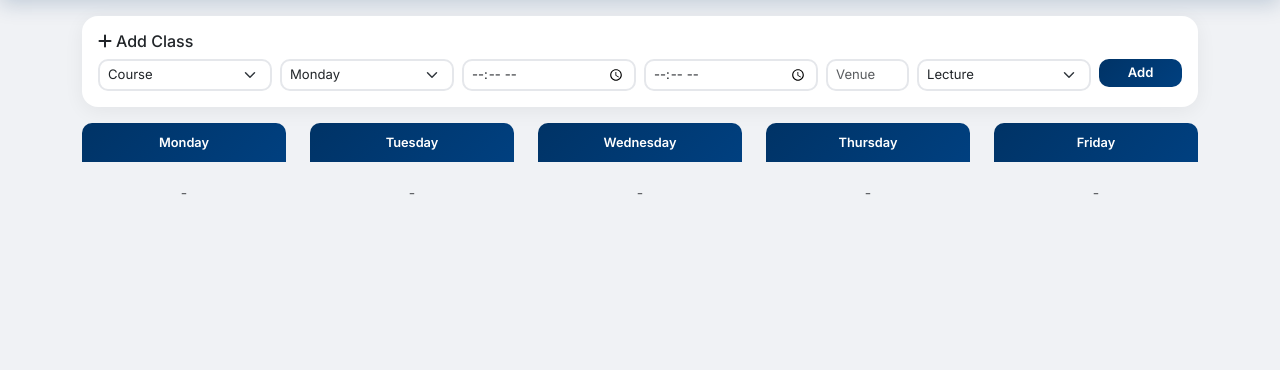
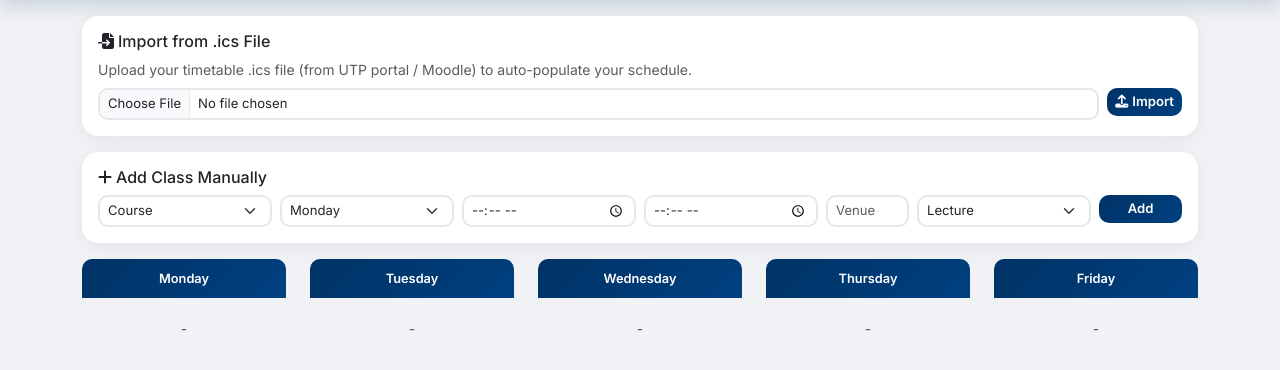
Before and after one commit to IskandarAbdullah/utpcalc, a Flask app: page /timetable in a window 1280 px wide. Shown: the part 64-434 px from the top of the page. Run offline with Flask 3, Linux system fonts and the light colour scheme; a user stored in the database is signed in; data comes from the database, SQL or seed files in the repository; data that the repository does not hold is empty; some libraries are stand-ins or nearby versions.

Commit message:
Add ICS import to timetable page

```diff
--- a/app.py
+++ b/app.py
@@ -926,6 +926,109 @@ def delete_timetable(entry_id):
     return jsonify({'message': 'Deleted'})
 
 
+@app.route('/api/timetable/import-ics', methods=['POST'])
+@login_required
+def import_timetable_ics():
+    """Import timetable from .ics file (recurring weekly classes)."""
+    user = get_current_user()
+
+    if 'ics' not in request.files:
+        return jsonify({'error': 'No .ics file uploaded'}), 400
+
+    ics_file = request.files['ics']
+    if not ics_file.filename.lower().endswith('.ics'):
+        return jsonify({'error': 'File must be .ics'}), 400
+
+    try:
+        content = ics_file.read().decode('utf-8')
+        from datetime import datetime as dt_type
+        import re as re_mod
+
+        entries_added = 0
+        day_names = ['monday', 'tuesday', 'wednesday', 'thursday', 'friday', 'saturday', 'sunday']
+
+        vevent_pattern = r'BEGIN:VEVENT(.*?)END:VEVENT'
+        vevents = re_mod.findall(vevent_pattern, content, re_mod.DOTALL)
+
+        for vevent in vevents:
+            summary_match = re_mod.search(r'SUMMARY:(.*?)(?:\r?\n)', vevent)
+            dtstart_match = re_mod.search(r'DTSTART[^:]*:(.*?)(?:\r?\n)', vevent)
+            dtend_match = re_mod.search(r'DTEND[^:]*:(.*?)(?:\r?\n)', vevent)
+            location_match = re_mod.search(r'LOCATION:(.*?)(?:\r?\n)', vevent)
+
+            if not summary_match or not dtstart_match:
+                continue
+
+            title = summary_match.group(1).strip()
+            dtstart_raw = dtstart_match.group(1).strip()
+            location = location_match.group(1).strip() if location_match else ''
+
+            # Parse datetime
+            start_time = ''
+            end_time = ''
+            day = ''
+            try:
+                if 'T' in dtstart_raw:
+                    dt = dt_type.strptime(dtstart_raw[:15], '%Y%m%dT%H%M%S')
+                    day = day_names[dt.weekday()]
+                    start_time = dt.strftime('%H:%M')
+                else:
+                    dt = dt_type.strptime(dtstart_raw[:8], '%Y%m%d')
+                    day = day_names[dt.weekday()]
+            except (ValueError, IndexError):
+                continue
+
+            if dtend_match:
+                try:
+                    dtend_raw = dtend_match.group(1).strip()
+                    if 'T' in dtend_raw:
+                        dt_end = dt_type.strptime(dtend_raw[:15], '%Y%m%dT%H%M%S')
+                        end_time = dt_end.strftime('%H:%M')
+                except (ValueError, IndexError):
+                    pass
+
+            # Extract course code from title
+            course_code = ''
+            code_match = re_mod.search(r'[A-Z]{2,3}\d{4}', title)
+            if code_match:
+                course_code = code_match.group(0)
+
+            # Determine class type
+            title_lower = title.lower()
+            class_type = 'lecture'
+            if 'tutorial' in title_lower or 'tut' in title_lower:
+                class_type = 'tutorial'
+            elif 'lab' in title_lower or 'practical' in title_lower:
+                class_type = 'lab'
+
+            # Check if already exists (avoid duplicates)
+            existing = Timetable.query.filter_by(
+                user_id=user.id, course_code=course_code or title[:10],
+                day=day, start_time=start_time
+            ).first()
+            if existing:
+                continue
+
+            entry = Timetable(
+                course_code=course_code or title[:10],
+                course_name=title,
+                day=day,
+                start_time=start_time,
+                end_time=end_time,
+                venue=location,
+                class_type=class_type,
+                user_id=user.id
+            )
+            db.session.add(entry)
+            entries_added += 1
+
+        db.session.commit()
+        return jsonify({'message': f'{entries_added} classes imported to timetable'})
+
+    except Exception as e:
+        return jsonify({'error': f'Error parsing .ics: {str(e)}'}), 500
+
+
 # ============ COURSE REVIEWS ROUTES ============
 
 @app.route('/api/reviews', methods=['GET'])
--- a/templates/timetable.html
+++ b/templates/timetable.html
@@ -40,8 +40,20 @@
         </div>
     </nav>
     <div class="container">
+        <!-- ICS Import -->
         <div class="card p-3 mb-3">
-            <h6 class="mb-2"><i class="fas fa-plus me-1"></i>Add Class</h6>
+            <h6 class="mb-2"><i class="fas fa-file-import me-1"></i>Import from .ics File</h6>
+            <small class="text-muted d-block mb-2">Upload your timetable .ics file (from UTP portal / Moodle) to auto-populate your schedule.</small>
+            <div class="row g-2">
+                <div class="col"><input type="file" id="tt-ics" class="form-control form-control-sm" accept=".ics"></div>
+                <div class="col-auto"><button class="btn btn-utp btn-sm" onclick="importICS()"><i class="fas fa-upload me-1"></i>Import</button></div>
+            </div>
+            <div id="ics-result" class="mt-2" style="display:none;"></div>
+        </div>
+
+        <!-- Add Class Manually -->
+        <div class="card p-3 mb-3">
+            <h6 class="mb-2"><i class="fas fa-plus me-1"></i>Add Class Manually</h6>
             <div class="row g-2">
                 <div class="col-md-2"><select id="tt-course" class="form-select form-select-sm"><option value="">Course</option></select></div>
                 <div class="col-md-2"><select id="tt-day" class="form-select form-select-sm"><option value="monday">Monday</option><option value="tuesday">Tuesday</option><option value="wednesday">Wednesday</option><option value="thursday">Thursday</option><option value="friday">Friday</option></select></div>
@@ -82,6 +94,33 @@
             loadTimetable();
         }
         async function deleteEntry(id){await fetch(`/api/timetable/${id}`,{method:'DELETE'});loadTimetable();}
+
+        async function importICS() {
+            const fileInput = document.getElementById('tt-ics');
+            const resultDiv = document.getElementById('ics-result');
+            if (!fileInput.files[0]) return alert('Select an .ics file');
+
+            const formData = new FormData();
+            formData.append('ics', fileInput.files[0]);
+
+            resultDiv.style.display = 'block';
+            resultDiv.innerHTML = '<small class="text-info"><i class="fas fa-spinner fa-spin"></i> Importing...</small>';
+
+            try {
+                const res = await fetch('/api/timetable/import-ics', { method: 'POST', body: formData });
+                const data = await res.json();
+                if (res.ok) {
+                    resultDiv.innerHTML = `<small class="text-success"><i class="fas fa-check me-1"></i>${data.message}</small>`;
+                    fileInput.value = '';
+                    loadTimetable();
+                } else {
+                    resultDiv.innerHTML = `<small class="text-danger"><i class="fas fa-times me-1"></i>${data.error}</small>`;
+                }
+            } catch (e) {
+                resultDiv.innerHTML = '<small class="text-danger">Error importing file.</small>';
+            }
+        }
+
         loadCourses();loadTimetable();
     </script>
 </body>
```
